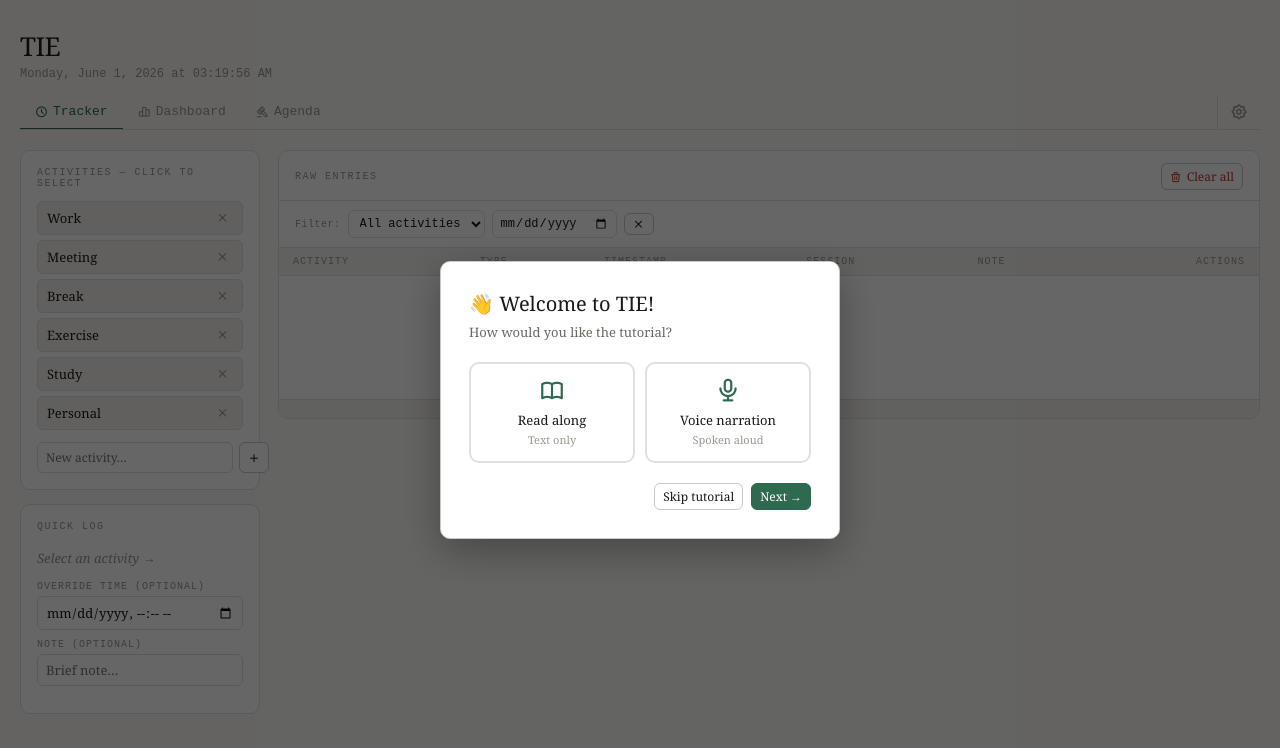
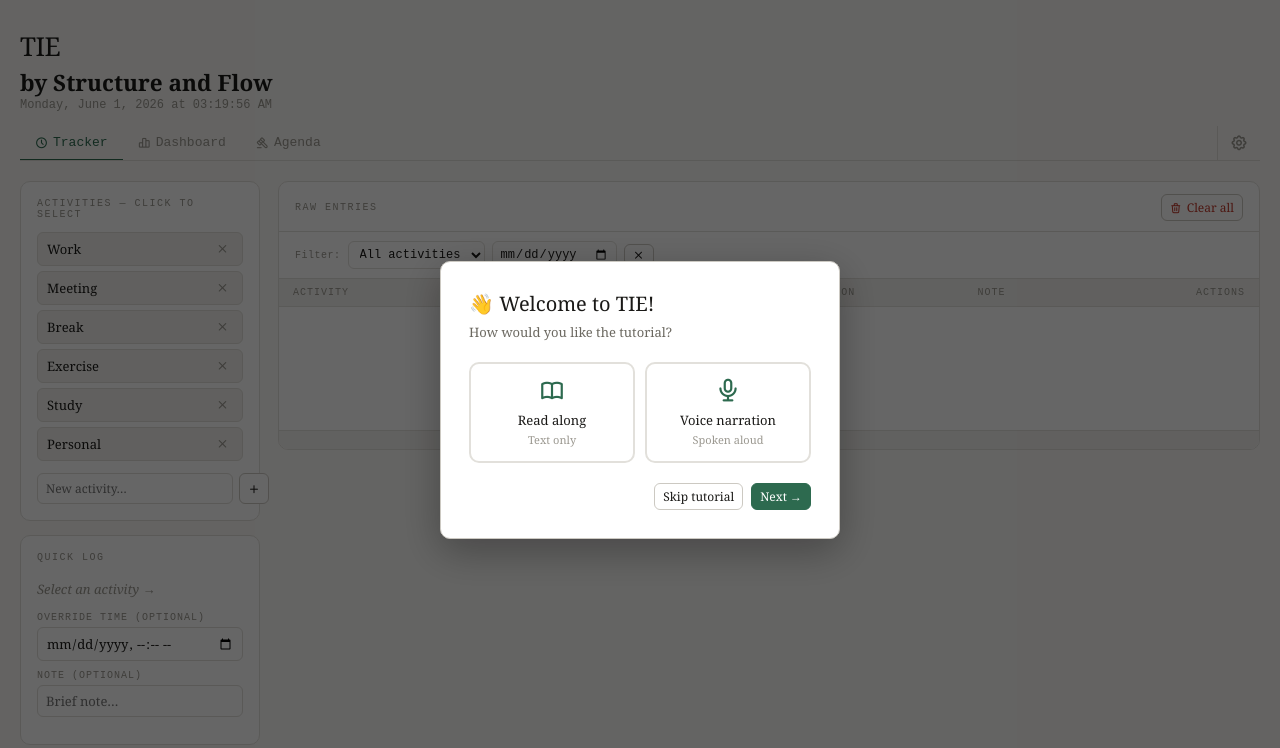
Before and after one commit to StructureandFlow/TIE, a plain HTML site: page index.html in a window 1280 px wide. Drawn offline with Linux system fonts and the light colour scheme.

Commit message:
Update index.html

```diff
--- a/index.html
+++ b/index.html
@@ -4,6 +4,7 @@
 <meta charset="UTF-8">
 <meta name="viewport" content="width=device-width, initial-scale=1.0">
 <title>TIE</title>
+<title>by Structure and Flow</title>
 <link rel="stylesheet" href="https://cdn.jsdelivr.net/npm/@tabler/icons-webfont@3.19.0/dist/tabler-icons.min.css">
 <style>
 :root{
@@ -303,6 +304,7 @@ tbody td{padding:8px 14px;vertical-align:middle;}
 </head>
 <body>
 <h1>TIE</h1>
+<h2>by Structure and Flow</h2>
 <div class="clock" id="clock"></div>
 
 <!-- TAB BAR -->
```
